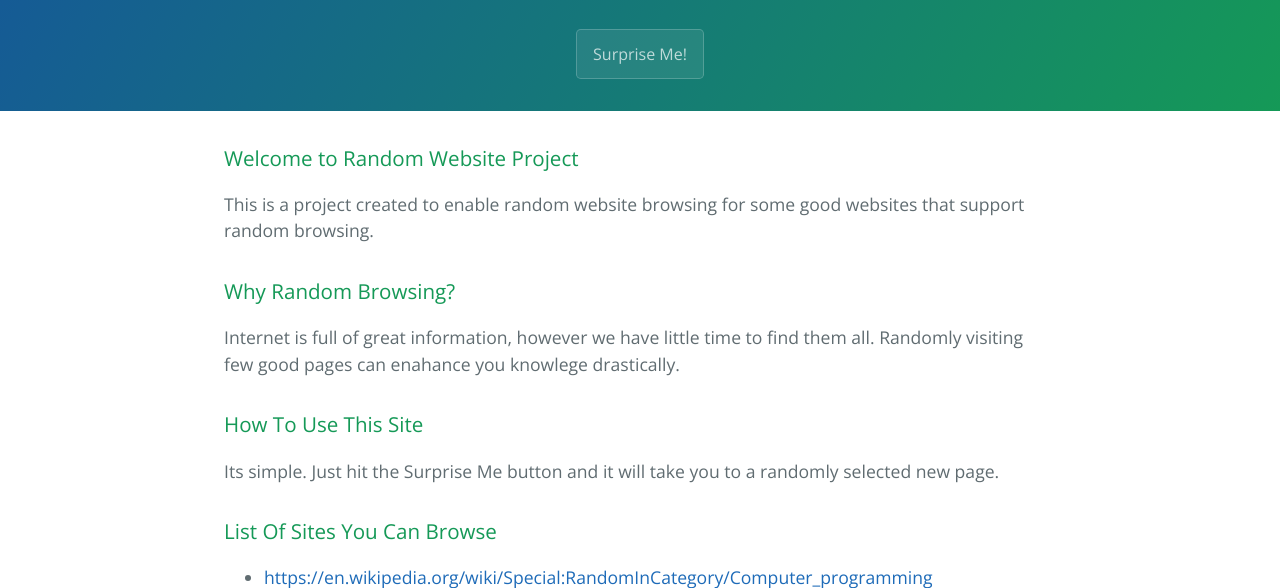
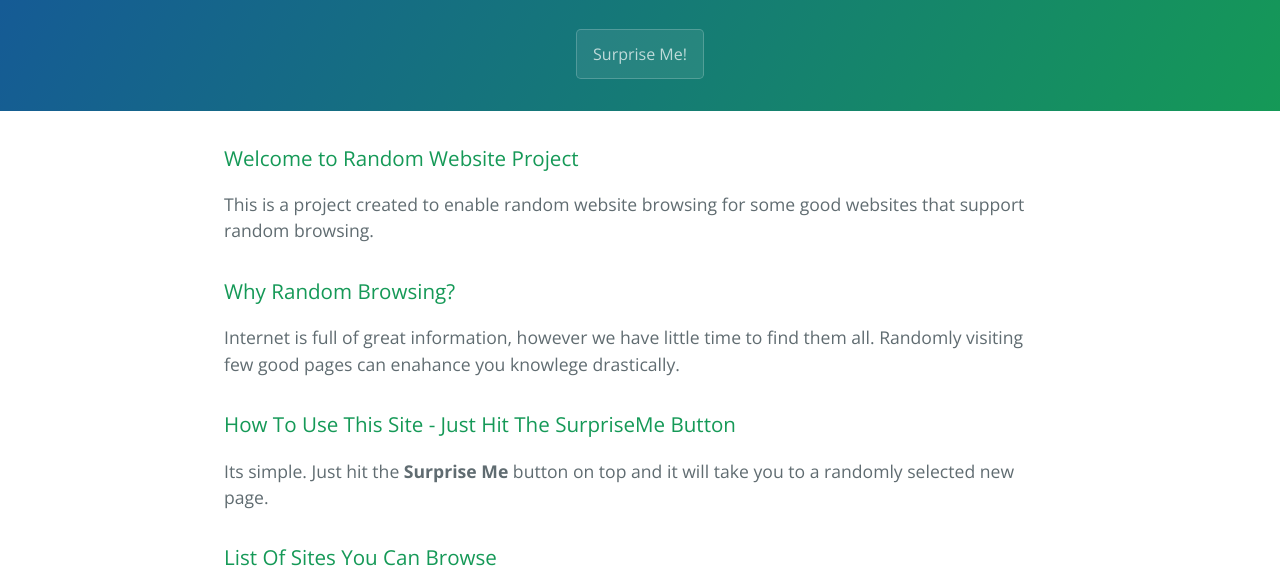
Before and after one commit to fromdev/random-website, a plain HTML site: page index.html in a window 1280 px wide. Shown: the part 144-732 px from the top of the page. Drawn offline with nearby package versions, Linux system fonts and the light colour scheme.

Commit message:
highlight button

```diff
--- a/index.html
+++ b/index.html
@@ -26,9 +26,9 @@
 
 <p>Internet is full of great information, however we have little time to find them all. Randomly visiting few good pages can enahance you knowlege drastically.</p>
 
-<h3>How To Use This Site</h3>
+<h3>How To Use This Site - Just Hit The SurpriseMe Button</h3>
 
-<p>Its simple. Just hit the Surprise Me button and it will take you to a randomly selected new page.</p>
+<p>Its simple. Just hit the <b>Surprise Me</b> button on top and it will take you to a randomly selected new page.</p>
 
 <h3>List Of Sites You Can Browse</h3>
 <p><ul class='supporteSites'></ul></p>
```
